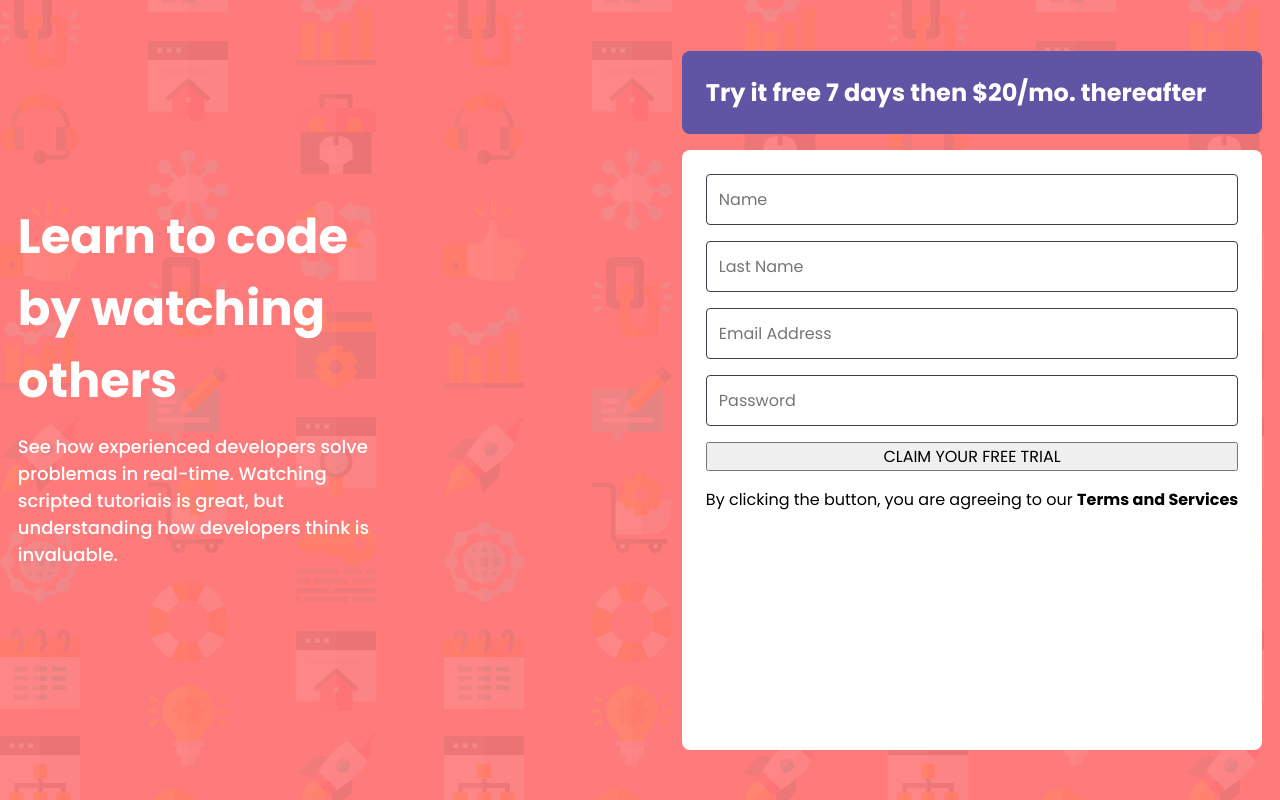
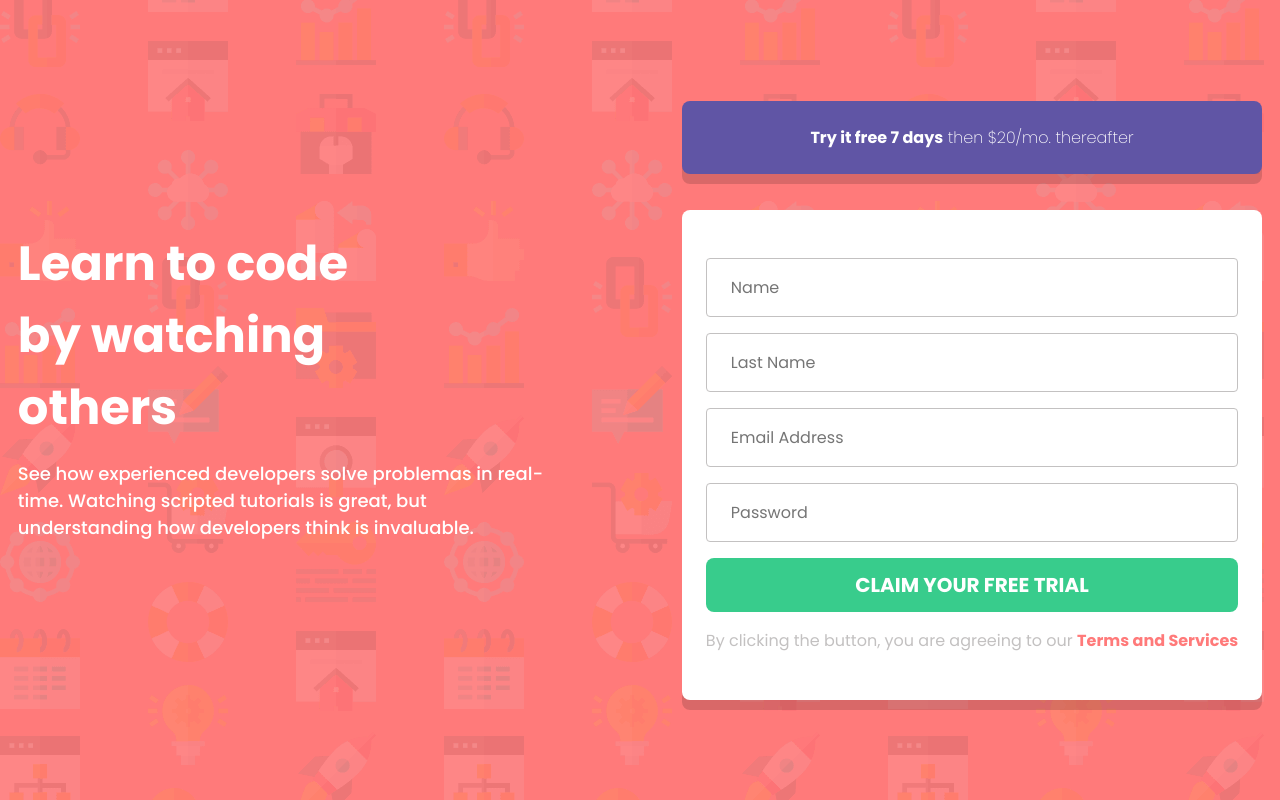
Before and after one commit to Wellington2708/landing-page, a plain HTML site: page index.html in a window 1280 px wide. Drawn offline with Linux system fonts and the light colour scheme.

Commit message:
stage2 to CSS

```diff
--- a/index.html
+++ b/index.html
@@ -18,13 +18,13 @@
         <h1 class="container-title">Learn to code by watching others</h1>
         <p class="container-paragraph">
           See how experienced developers solve problemas in real-time. Watching
-          scripted tutoriais is great, but understanding how developers think is
+          scripted tutorials is great, but understanding how developers think is
           invaluable.
         </p>
       </section>
       <div>
         <h2 class="container-subtitle">
-          Try it free 7 days then $20/mo. thereafter
+          <strong class="highlight-subtitle">Try it free 7 days</strong> then $20/mo. thereafter
         </h2>
         <section class="container-form">
           <form class="form">
--- a/styles/index.css
+++ b/styles/index.css
@@ -3,7 +3,8 @@
     --primary-color: hsl(0, 100%, 74%);
     --primary-color-green: hsl(154, 59%, 51%);
     --accent-color: hsl(248, 32%, 49%);
-    --gray: hsl(249, 10%, 26%);
+    --gray-dark: hsl(249, 10%, 26%);
+    --gray: hsl(0, 2%, 76%);
     --purple: hsl(248, 32%, 49%);
     --white: hsl(0, 0%, 100%);
     --font-family: "Poppins", sans-serif;
@@ -47,12 +48,6 @@ body {
     width: 50%;
 }
 
-.container-form {
-    display: flex;
-    flex-direction: column;
-    flex-wrap: wrap;
-
-}
 
 .container-title {
     width: 60%;
@@ -65,40 +60,66 @@ body {
     font-size: 18px;
     font-weight: 500;
     margin-bottom: 32px;
-    width: 60%;
+    width: 85%;
 }
 
 .container-subtitle {
-    font-size: 24px;
-    font-weight: 700;
     margin-bottom: 16px;
     background-color: var(--purple);
     padding: 24px;
     border-radius: 8px;
     color: var(--white);
+    font-weight: 300;
+    box-shadow: 0 10px 0px rgba(0, 0, 0, 0.15);
+    margin-bottom: 36px;
+    text-align: center;
+}
+
+.highlight-subtitle {
+    font-weight: 900;
 }
 
 .container-form {
-    height: 600px;
+    height: 490px;
     display: flex;
     flex-direction: column;
     background-color: var(--white);
     border-radius: 8px;
-    padding: 24px;
+    padding: 48px 24px;
     display: flex;
     flex-direction: column;
     gap: 16px;
+    box-shadow: 0 10px 0px rgba(0, 0, 0, 0.15);
 }
 
 .form {
     display: flex;
     flex-direction: column;
     gap: 16px;
+
 }
 
 .form input {
-    padding: 12px;
+    padding: 16px 0 16px 24px;
     border: 1px solid var(--gray);
     border-radius: 4px;
     font-size: 16px;
 }
+
+.container-button {
+    background-color: var(--primary-color-green);
+    color: var(--white);
+    padding: 12px;
+    border-radius:8px;
+    border: none;
+    font-size: 20px;
+    font-weight: 700;
+}
+
+.container-terms {
+    color: var(--gray);
+}
+
+.highlight {
+    color: var(--primary-color);
+}
```
